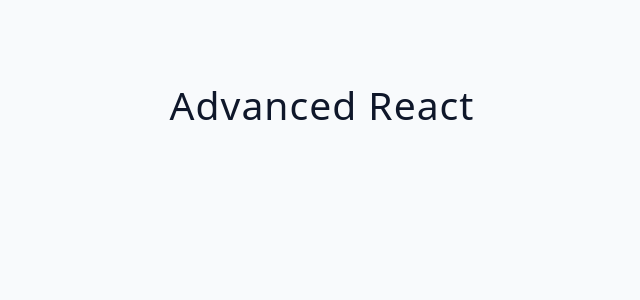
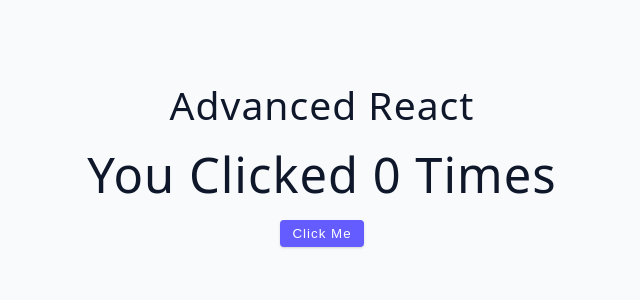
Before and after one commit to Sholola-Gbolahan/Advance-react, a React (Vite) app: page / in a window 1280 px wide. Shown: the top 300 px of the page, without its empty margins (318-958 px from the left). Built offline with nearby package versions, Linux system fonts and the light colour scheme.

Commit message:
Initited useState for rendering count

```diff
--- a/src/App.jsx
+++ b/src/App.jsx
@@ -1,7 +1,13 @@
+
+import Starter from './tutorial/01-useState/starter/02-useState-basics'
+
+
+
 function App() {
   return (
     <div className='container'>
       <h2>Advanced React</h2>
+      <Starter />
     </div>
   );
 }
--- a/src/tutorial/01-useState/starter/02-useState-basics.jsx
+++ b/src/tutorial/01-useState/starter/02-useState-basics.jsx
@@ -1,5 +1,23 @@
+import { useState } from "react";
+
 const UseStateBasics = () => {
-  return <h2>useState basics</h2>;
+
+const [count, setCount] = useState(0)
+
+const handleClick = () =>{
+  setCount (count + 1)
+
+
+}
+
+  return (
+
+    <div>
+      <h1> You clicked {count} times</h1>
+      <button className="btn" onClick={handleClick}> click me </button>
+    </div>
+
+  )
 };
 
 export default UseStateBasics;
```
Also changed, not shown: src/tutorial/01-useState/starter/01-error-example.jsx (+22 -1 lines), 1 other file (tests, documents, lock files or other folders).
